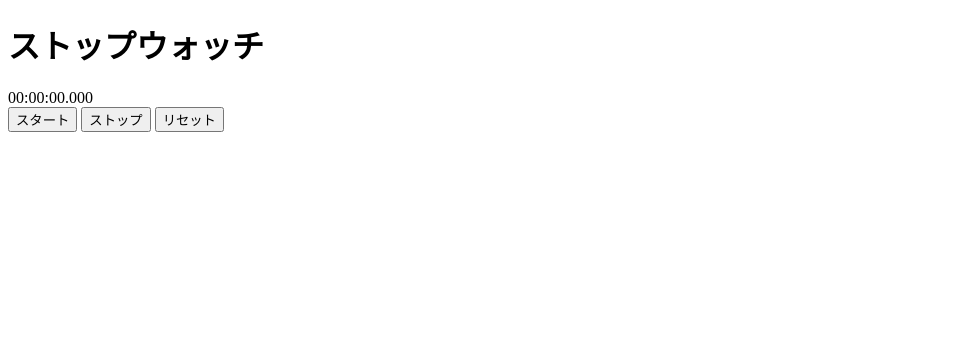
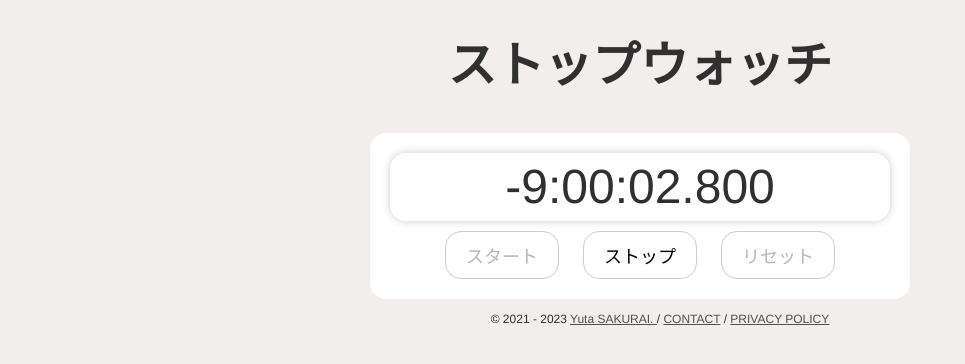
Before and after one commit to sakurai-yt/web-stopwatch, a plain HTML site: page index.html in a window 1280 px wide. Both pictures are taken after a click on the button "スタート". Shown: the whole page, without its empty margins (0-965 px from the left). Drawn offline with Linux system fonts and the light colour scheme.

Commit message:
完成！

```diff
--- /dev/null
+++ b/css/style.css
@@ -0,0 +1,55 @@
+body {
+    background: #f3eeee;
+    color: #303030;
+    font-family: "Helvetica Neue", Helvetica, Arial, sans-serif;
+    font-size: 14px;
+    line-height: 1.42857143;
+    margin: 0;
+    font-weight: 300;
+}
+
+h1 {
+    color: #303030;
+    text-align: center;
+    font-size: 48px;
+}
+
+#container {
+    margin: 0 auto;
+    width: 500px;
+    padding: 20px;
+    border-radius: 1rem;
+    background-color: #fff;
+}
+
+#time {
+    text-align: center;
+    font-size: 48px;
+    border-radius: 1rem;
+    margin-bottom: 10px;
+    box-shadow: 0 0 9px #ccc;
+}
+
+#btns {
+    text-align: center;
+}
+
+#start, #stop, #reset {
+    margin: 0 10px;
+    padding: 10px 20px;
+    border-radius: 1rem;
+    background-color: #fff;
+    border: 1px solid #ccc;
+    font-size: 18px;
+    font-weight: 300;
+}
+
+.copyright{
+    text-align: center;
+    font-size: 12px;
+    color: #303030;
+}
+
+.copyright a{
+    color: #584d4d;
+}
--- a/index.html
+++ b/index.html
@@ -1,23 +1,38 @@
 <!DOCTYPE html>
-<html lang="en">
+<html lang="ja">
 <head>
     <meta charset="UTF-8">
     <meta http-equiv="X-UA-Compatible" content="IE=edge">
     <meta name="viewport" content="width=device-width, initial-scale=1.0">
     <title>ストップウォッチ</title>
-    <link rel="stylesheet" href="style.css">
+    <link rel="stylesheet" href="css/style.css">
 </head>
 <body>
+    <header>
     <h1>ストップウォッチ</h1>
     <div id="container">
         <div id="time"> 00:00:00.000
         </div>
         <div id="btns">
             <button id="start">スタート</button>
-            <button id="stop">ストップ</button>
-            <button id="reset">リセット</button>
+            <button id="stop" disabled>ストップ</button>
+            <button id="reset" disabled>リセット</button>
         </div>
+    </header>
+<script src="js/script.js"></script>
+<footer>
+    <ul class="copyright">
+        <p class="copyright"> &copy; 2021
+            <script type="text/javascript" language="JavaScript">
+                                  <!--
+                                    var TYnow = new Date();document.write( ' - ' + TYnow.getFullYear() );
+                                  // -->
+                                  </script>
+                                  <a href="https://www.skri.gr.jp/">Yuta SAKURAI. </a> /
+                                  <a href="https://www.skri.gr.jp/survey/index.php/629556?lang=ja">CONTACT</a> /
+                                  <a href="https://www.skri.gr.jp/privacy/">PRIVACY POLICY</a></p>
+    </ul>
 
-
+</footer>
 </body>
 </html>
--- /dev/null
+++ b/js/script.js
@@ -0,0 +1,53 @@
+/* ボタンの要素を取得する */
+const time = document.getElementById("time");
+const start = document.getElementById("start");
+const stop = document.getElementById("stop");
+const reset = document.getElementById("reset");
+
+/* タイマーの時間を管理する変数 */
+let startTime;
+let timeoutId;
+let elapsedTime = 0;
+
+/* タイマーを開始する関数 */
+function countUp() {
+  console.log("countUp");
+  const d = new Date(Date.now() - startTime + elapsedTime);
+  const h = String(d.getHours() - 9).padStart(2, "0");
+  const m = String(d.getMinutes()).padStart(2, "0");
+  const s = String(d.getSeconds()).padStart(2, "0");
+  const ms = String(d.getMilliseconds()).padStart(3, "0");
+
+  time.textContent = `${h}:${m}:${s}.${ms}`;
+
+  timeoutId = setTimeout(() => {
+    countUp();
+  }, 10);
+}
+
+/* startボタンを押した時の処理 */
+start.addEventListener("click", () => {
+  start.disabled = true;
+  stop.disabled = false;
+  reset.disabled = true;
+  startTime = Date.now();
+  countUp();
+});
+
+/* stopボタンを押した時の処理 */
+stop.addEventListener("click", () => {
+  start.disabled = false;
+  stop.disabled = true;
+  reset.disabled = false;
+  clearTimeout(timeoutId);
+  elapsedTime += Date.now() - startTime;
+});
+
+/* resetボタンを押した時の処理 */
+reset.addEventListener("click", () => {
+  start.disabled = false;
+  stop.disabled = true;
+  reset.disabled = true;
+  time.textContent = "00:00:00.000";
+  elapsedTime = 0;
+});
```
Also changed, not shown: style.css (deleted), 1 other file.
